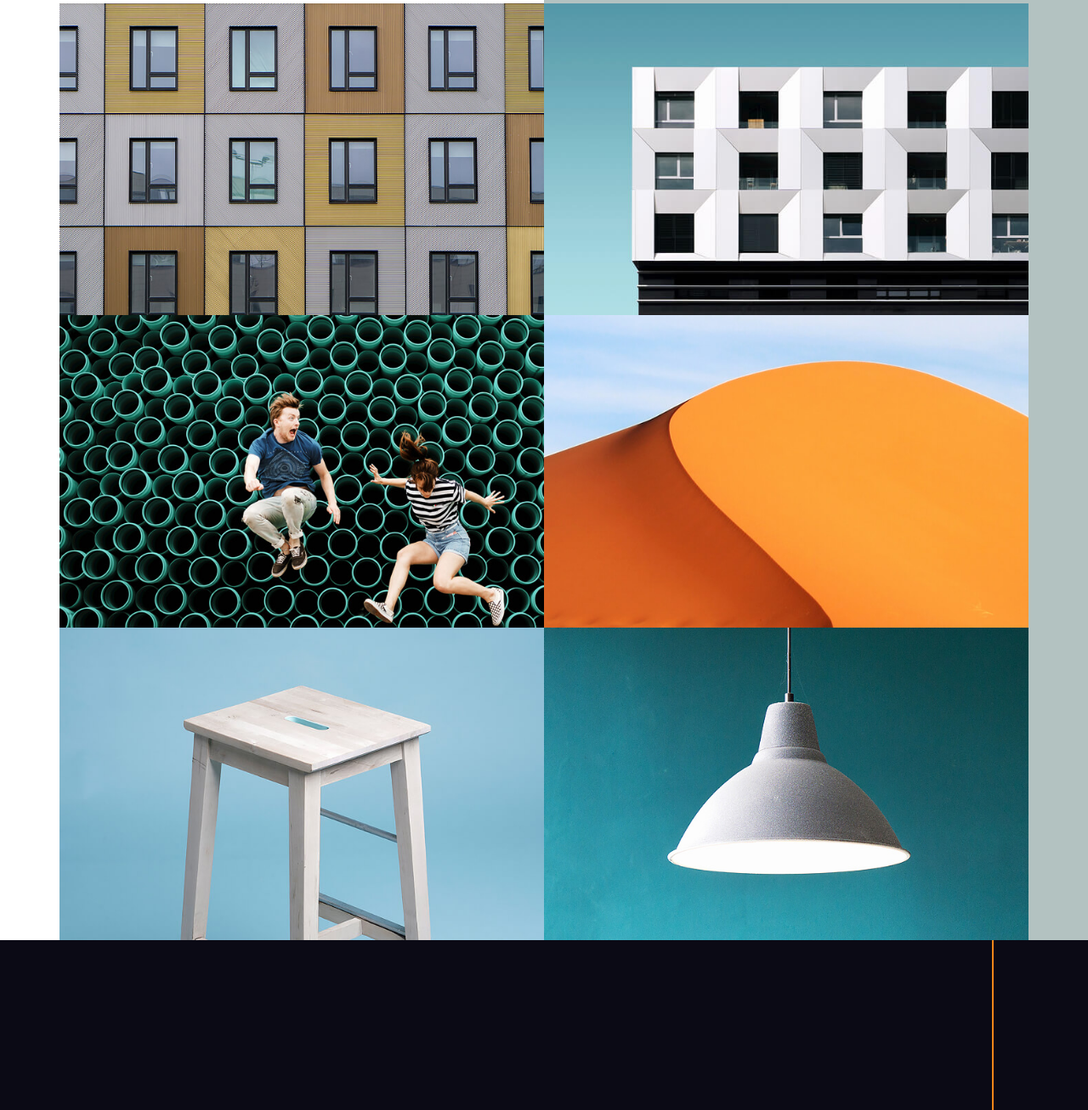
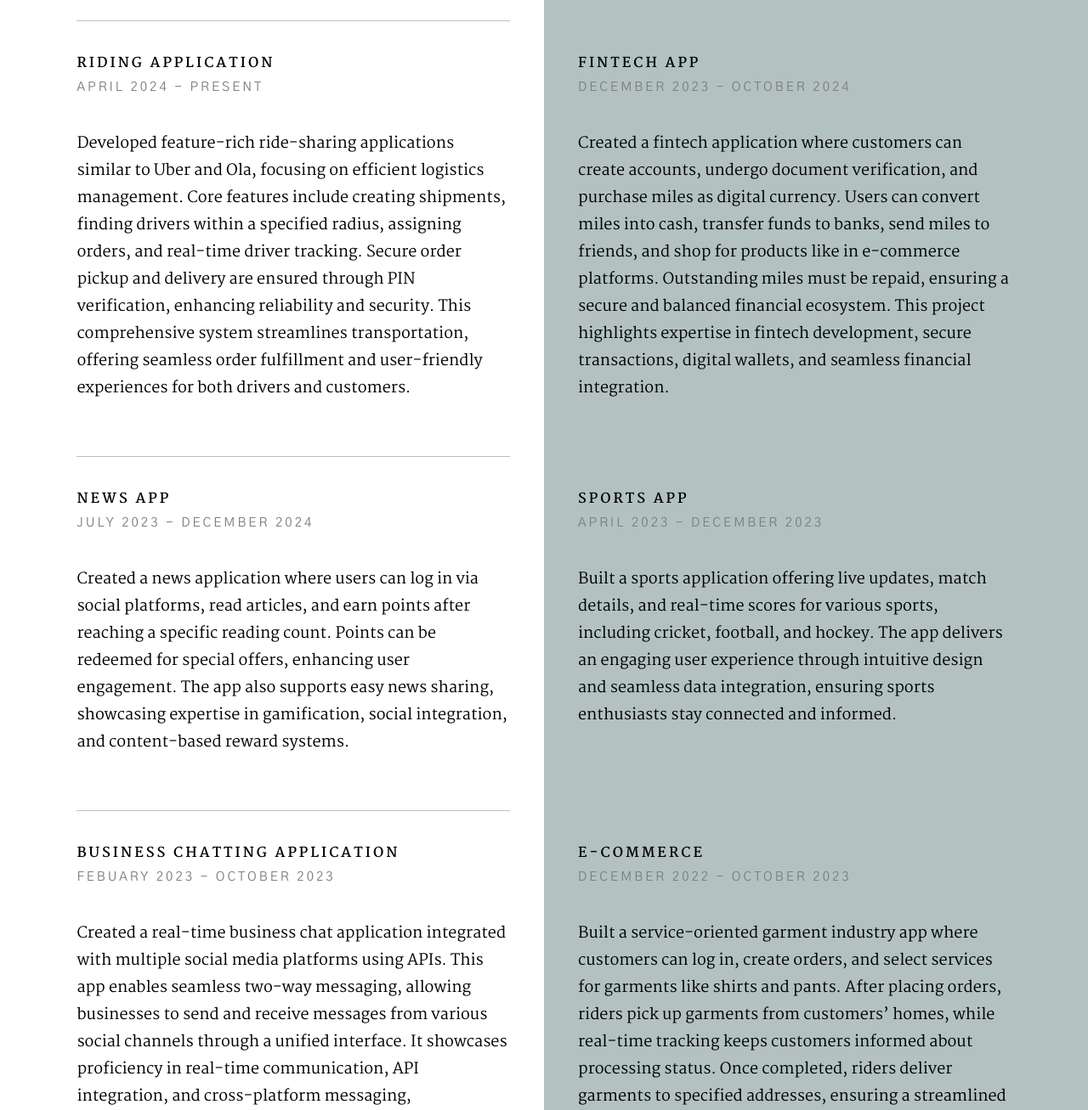
Before and after one commit to pauljayanta17/portfolio, a plain HTML site: page index.html in a window 1280 px wide. Shown: the part 4586-5893 px from the top of the page at 85% size. Drawn offline with nearby package versions, Linux system fonts and the light colour scheme.

Commit message:
projects added

```diff
--- a/index.html
+++ b/index.html
@@ -344,8 +344,19 @@
 
     <!-- portfolio
     ================================================== -->
-    <section id="portfolio" class="s-portfolio target-section">
+    <section id="portfolio" class="s-portfolio target-section" >
 
+
+        <div class="s-portfolio__section">
+
+            <!-- <div class="row">
+                <div class="column">
+                    <h3 data-aos="fade-up"></h3>
+                    <br>
+                    <br>
+                    <h3 data-aos="fade-up"></h3>
+                </div>
+            </div> -->
             <div class="row s-portfolio__header">
                 <div class="column large-6 medium-8 tab-full">
                     <div class="section-intro" data-num="03" data-aos="fade-up">
@@ -356,121 +367,125 @@
                     </div>
                 </div>
             </div> <!-- s-porfolio__header -->
-
-        <div class="row s-porfolio__list block-large-1-2 block-tab-full collapse">
+            <div class="row block-large-1-2 block-900-full work-positions">
 
                 <div class="column" data-aos="fade-up">
-                <div class="folio-item">
-                    <div class="folio-item__thumb">
-                        <a class="folio-item__thumb-link" href="images/portfolio/gallery/g-windows-in-the-city.jpg" title="Windows in The City" data-size="1050x700">
-                            <img src="images/portfolio/windows-in-the-city.jpg"
-                                 srcset="images/portfolio/windows-in-the-city.jpg 1x, images/portfolio/windows-in-the-city@2x.jpg 2x" alt="">
-                        </a>
-                    </div>
-                    <div class="folio-item__info">
-                        <div class="folio-item__cat">Branding</div>
-                        <h4 class="folio-item__title">Windows in The City</h4>
-                    </div>
-                    <a href="https://www.behance.net/" title="Project Link" class="folio-item__project-link">Project Link</a>
-                    <div class="folio-item__caption">
-                        <p>Vero molestiae sed aut natus excepturi. Et tempora numquam. Temporibus iusto quo.Unde dolorem corrupti neque nisi.</p>
+                    <div class="position">
+                        <div class="position__header">
+                            <h6>
+                                <span class="position__co">Riding Application</span>
+                                <!-- <span class="position__pos">Product Designer</span> -->
+                            </h6>
+                            <div class="position__timeframe">
+                                April 2024 - Present
                             </div>
                         </div>
-            </div> <!-- end column -->
-            <div class="column" data-aos="fade-up">
-                <div class="folio-item">
-                    <div class="folio-item__thumb">
-                        <a class="folio-item__thumb-link" href="images/portfolio/gallery/g-building-blocks.jpg" title="Building Blocks" data-size="1050x700">
-                            <img src="images/portfolio/building-blocks.jpg"
-                                 srcset="images/portfolio/building-blocks.jpg 1x, images/portfolio/building-blocks@2x.jpg 2x" alt="">
-                        </a>
-                    </div>
-                    <div class="folio-item__info">
-                        <div class="folio-item__cat">Frontend Design</div>
-                        <h4 class="folio-item__title">Building Blocks</h4>
-                    </div>
-                    <a href="https://www.behance.net/" title="Project Link" class="folio-item__project-link">Project Link</a>
-                    <div class="folio-item__caption">
-                        <p>Vero molestiae sed aut natus excepturi. Et tempora numquam. Temporibus iusto quo.Unde dolorem corrupti neque nisi.</p>
-                    </div>
-                </div>
-            </div> <!-- end column -->
-            <div class="column" data-aos="fade-up">
-                <div class="folio-item">
-                    <div class="folio-item__thumb">
-                        <a class="folio-item__thumb-link" href="images/portfolio/gallery/g-shout-jump.jpg" Title="Shout and Jump" data-size="1050x700">
-                            <img src="images/portfolio/shout-and-jump.jpg"
-                                 srcset="images/portfolio/shout-and-jump.jpg 1x, images/portfolio/shout-and-jump@2x.jpg 2x" alt="">
-                        </a>
-                    </div>
-                    <div class="folio-item__info">
-                        <div class="folio-item__cat">Branding</div>
-                        <h4 class="folio-item__title">Shout & Jump</h4>
-                    </div>
-                    <a href="https://www.behance.net/" title="Project Link" class="folio-item__project-link">Project Link</a>
-                    <div class="folio-item__caption">
-                        <p>Vero molestiae sed aut natus excepturi. Et tempora numquam. Temporibus iusto quo.Unde dolorem corrupti neque nisi.</p>
-                    </div>
-                </div>
-            </div> <!-- end column -->
-            <div class="column" data-aos="fade-up">
-                <div class="folio-item">
-                    <div class="folio-item__thumb">
-                        <a class="folio-item__thumb-link" href="images/portfolio/gallery/g-sand-dunes.jpg" title="Sand Dunes" data-size="1050x700">
-                            <img src="images/portfolio/sand-dunes.jpg"
-                                 srcset="images/portfolio/sand-dunes.jpg 1x, images/portfolio/sand-dunes@2x.jpg 2x" alt="">
-                        </a>
-                    </div>
-                    <div class="folio-item__info">
-                        <div class="folio-item__cat">Frontend Design</div>
-                        <h4 class="folio-item__title">Sand Dunes</h4>
-                    </div>
-                    <a href="https://www.behance.net/" title="Project Link" class="folio-item__project-link">Project Link</a>
-                    <div class="folio-item__caption">
-                        <p>Vero molestiae sed aut natus excepturi. Et tempora numquam. Temporibus iusto quo.Unde dolorem corrupti neque nisi.</p>
-                    </div>
-                </div>
-            </div> <!-- end column -->
-            <div class="column" data-aos="fade-up">
-                <div class="folio-item">
-                    <div class="folio-item__thumb">
-                        <a class="folio-item__thumb-link" href="images/portfolio/gallery/g-woodcraft.jpg" title="Sand Dunes" data-size="1050x700">
-                            <img src="images/portfolio/woodcraft.jpg"
-                                 srcset="images/portfolio/woodcraft.jpg 1x, images/portfolio/woodcraft@2x.jpg 2x" alt="">
-                        </a>
-                    </div>
-                    <div class="folio-item__info">
-                        <div class="folio-item__cat">Product Design</div>
-                        <h4 class="folio-item__title">Wooocraft</h4>
-                    </div>
-                    <a href="https://www.behance.net/" title="Project Link" class="folio-item__project-link">Project Link</a>
-                    <div class="folio-item__caption">
-                        <p>Vero molestiae sed aut natus excepturi. Et tempora numquam. Temporibus iusto quo.Unde dolorem corrupti neque nisi.</p>
-                    </div>
-                </div>
-            </div> <!-- end column -->
-            <div class="column" data-aos="fade-up">
-                <div class="folio-item">
-                    <div class="folio-item__thumb">
-                        <a class="folio-item__thumb-link" href="images/portfolio/gallery/g-lamp.jpg" title="The Lamp" data-size="1050x700">
-                            <img src="images/portfolio/lamp.jpg"
-                                 srcset="images/portfolio/lamp.jpg 1x, images/portfolio/lamp@2x.jpg 2x" alt="">
-                        </a>
-                    </div>
-                    <div class="folio-item__info">
-                        <div class="folio-item__cat">Product Design</div>
-                        <h4 class="folio-item__title">The Lamp</h4>
-                    </div>
-                    <a href="https://www.behance.net/" title="Project Link" class="folio-item__project-link">Project Link</a>
-                    <div class="folio-item__caption">
-                        <p>Vero molestiae sed aut natus excepturi. Et tempora numquam. Temporibus iusto quo.Unde dolorem corrupti neque nisi.</p>
-                    </div>
+
+                        <p>
+                            Developed feature-rich ride-sharing applications similar to Uber and Ola, focusing on efficient logistics management. Core features include creating shipments, finding drivers within a specified radius, assigning orders, and real-time driver tracking. Secure order pickup and delivery are ensured through PIN verification, enhancing reliability and security. This comprehensive system streamlines transportation, offering seamless order fulfillment and user-friendly experiences for both drivers and customers.
+                        </p>
                     </div>
                 </div> <!-- end column -->
 
-        </div> <!-- folio-list -->
+            <div class="column" data-aos="fade-up">
+                <div class="position">
+                    <div class="position__header">
+                        <h6>
+                            <span class="position__co">Fintech App</span>
+                        </h6>
+                        <div class="position__timeframe">
+                            December 2023 - October 2024
+                        </div>
+                    </div>
 
-    </section> <!-- end portfolio -->
+                    <p>
+                        Created a fintech application where customers can create accounts, undergo document verification, and purchase miles as digital currency. Users can convert miles into cash, transfer funds to banks, send miles to friends, and shop for products like in e-commerce platforms. Outstanding miles must be repaid, ensuring a secure and balanced financial ecosystem. This project highlights expertise in fintech development, secure transactions, digital wallets, and seamless financial integration.
+                    </p>
+                </div>
+
+            </div>
+
+
+            <div class="column" data-aos="fade-up">
+                <div class="position">
+                    <div class="position__header">
+                        <h6>
+                            <span class="position__co">News App</span>
+                        </h6>
+                        <div class="position__timeframe">
+                            July 2023 - December 2024
+                        </div>
+                    </div>
+
+                    <p>
+                        Created a news application where users can log in via social platforms, read articles, and earn points after reaching a specific reading count. Points can be redeemed for special offers, enhancing user engagement. The app also supports easy news sharing, showcasing expertise in gamification, social integration, and content-based reward systems.
+                    </p>
+                </div>
+
+            </div>
+
+
+            <div class="column" data-aos="fade-up">
+                <div class="position">
+                    <div class="position__header">
+                        <h6>
+                            <span class="position__co">Sports App</span>
+                        </h6>
+                        <div class="position__timeframe">
+                            April 2023 - December 2023
+                        </div>
+                    </div>
+                    <p>
+                        Built a sports application offering live updates, match details, and real-time scores for various sports, including cricket, football, and hockey. The app delivers an engaging user experience through intuitive design and seamless data integration, ensuring sports enthusiasts stay connected and informed.
+                    </p>
+                </div>
+
+            </div>
+
+
+
+
+            <div class="column" data-aos="fade-up">
+                <div class="position">
+                    <div class="position__header">
+                        <h6>
+                            <span class="position__co">Business chatting application</span>
+                        </h6>
+                        <div class="position__timeframe">
+                            Febuary 2023 - October 2023
+                        </div>
+                    </div>
+
+                    <p>
+                        Created a real-time business chat application integrated with multiple social media platforms using APIs. This app enables seamless two-way messaging, allowing businesses to send and receive messages from various social channels through a unified interface. It showcases proficiency in real-time communication, API integration, and cross-platform messaging, streamlining customer interaction and enhancing business communication efficiency.
+                    </p>
+                </div>
+
+        </div>
+
+        <div class="column" data-aos="fade-up">
+            <div class="position">
+                <div class="position__header">
+                    <h6>
+                        <span class="position__co">E-Commerce</span>
+                    </h6>
+                    <div class="position__timeframe">
+                        December 2022 - October 2023
+                    </div>
+                </div>
+
+                <p>
+                    Built a service-oriented garment industry app where customers can log in, create orders, and select services for garments like shirts and pants. After placing orders, riders pick up garments from customers’ homes, while real-time tracking keeps customers informed about processing status. Once completed, riders deliver garments to specified addresses, ensuring a streamlined and efficient service experience.
+                </p>
+            </div>
+
+        </div>
+
+
+
+
+        </div>
+    </section>
 
 
     <!-- testimonials
```
Lines whose indentation alone changed are shown as unchanged.
